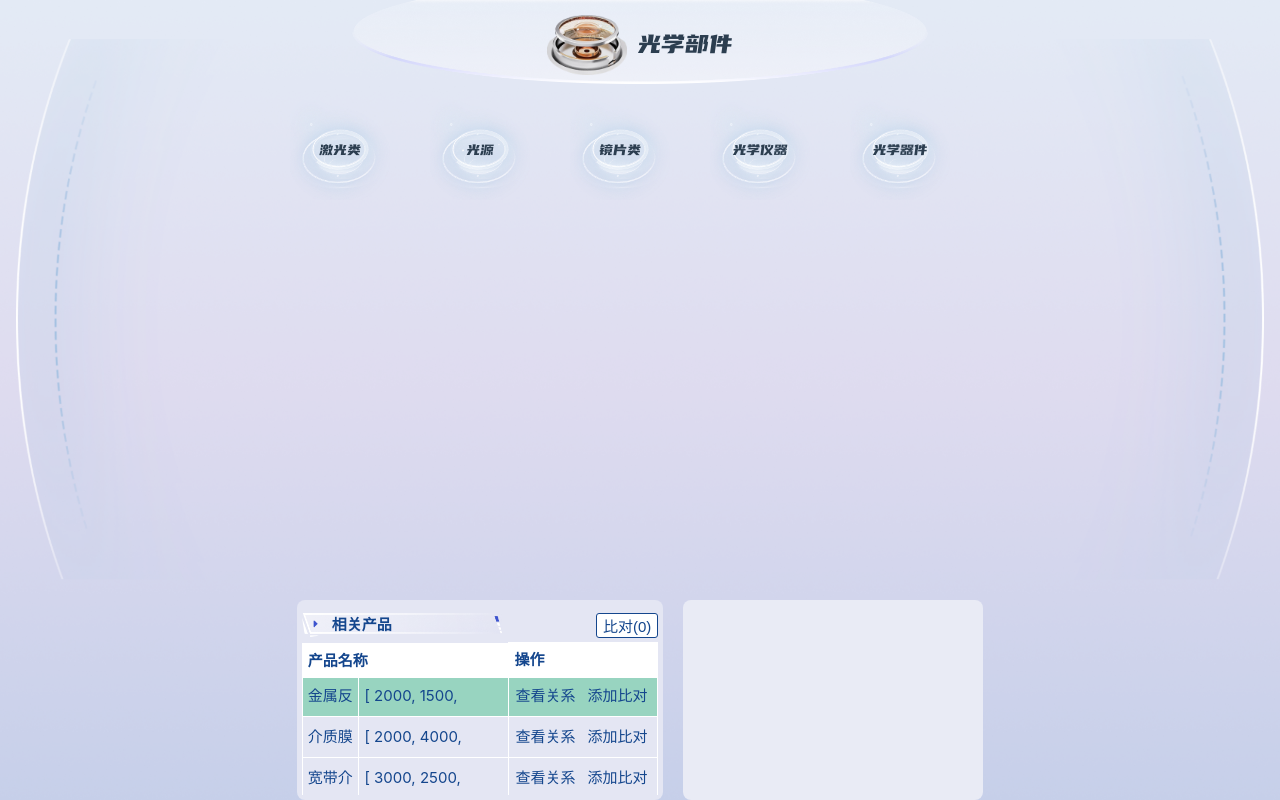
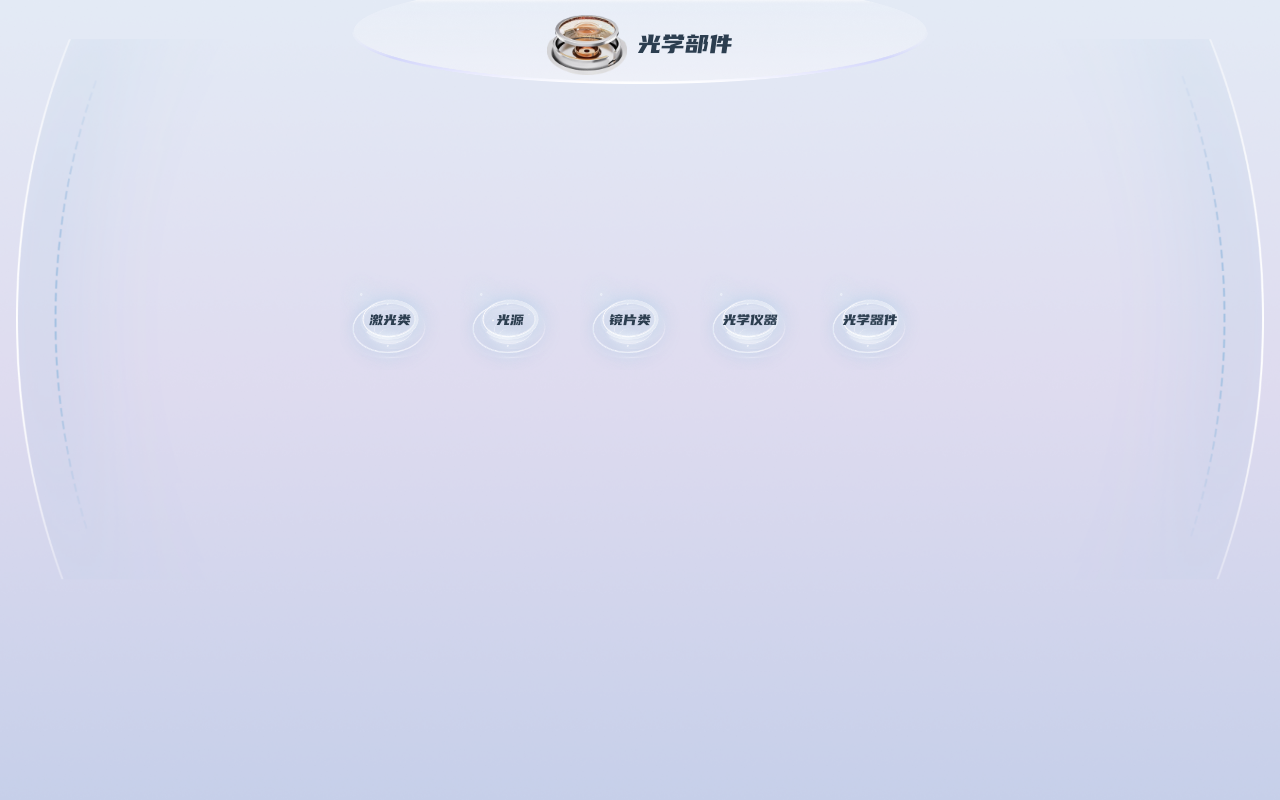
Before and after one commit to Yanzengyong/zz-demo, a Vue app: page / in a window 1280 px wide. Built offline with nearby package versions, Linux system fonts and the light colour scheme.

Commit message:
style：修改光学部件样式

```diff
--- a/src/components/StoreyComponent.vue
+++ b/src/components/StoreyComponent.vue
@@ -169,8 +169,8 @@ const nodeClick = (node, parentNode) => {
   height: 100%;
   position: relative;
   display: flex;
-  align-content: center;
-  justify-content: flex-start;
+  align-items: center;
+  justify-content: center;
   flex-direction: column;
 }
 .kind-title{
@@ -179,10 +179,8 @@ const nodeClick = (node, parentNode) => {
   background-image: url('@/assets/images/kind_title_bg.png');
   background-size: 100%;
   background-repeat: no-repeat;
-  position: relative;
+  position: absolute;
   top: 0;
-  left: 50%;
-  transform: translateX(-50%);
   display: flex;
   align-items: flex-start;
   justify-content: center;
@@ -201,7 +199,7 @@ const nodeClick = (node, parentNode) => {
 }
 
 .storey_img{
-  width: 100%;
+  width: 80%;
   height: 100px;
   /* min-height: 200px; */
   background-image: url('@/assets/images/Group.png');
@@ -249,9 +247,9 @@ const nodeClick = (node, parentNode) => {
   line-height: 100px;
   font-family: 'YouSheBiaoTiHei';
 }
-/* .ment-item-img:last-child{
+.ment-item-img:last-child{
   margin-right: 0;
-} */
+}
 .ment-item{
   cursor: pointer;
   width: auto;
--- a/src/router/index.js
+++ b/src/router/index.js
@@ -1,5 +1,5 @@
 import { createRouter, createWebHistory } from 'vue-router'
-import MainView from '../view/main.vue'
+import ChainView from '../view/chain.vue'
 import PolicyView from '../view/policy.vue'
 import ProductView from '../view/product.vue'
 import ProductRelationView from '../view/productRelation.vue'
@@ -10,8 +10,8 @@ const router = createRouter({
   routes: [
     {
       path: '/',
-      name: 'Main',
-      component: MainView
+      name: 'Chain',
+      component: ChainView
     },
     {
       path: '/policy',
--- /dev/null
+++ b/src/view/chain.vue
@@ -0,0 +1,118 @@
+<script setup lang="ts">
+import { ref } from 'vue';
+import Storey from '../components/StoreyComponent.vue'
+
+/*************************** storey上部分层级展开显示 ****************************/
+
+const treeData = ref([
+  {
+    id: 1,
+    label: '光学部件',
+    children: [
+      {
+        id: 2,
+        label: '激光类'
+      },
+      {
+        id: 3,
+        label: '光源'
+      },
+      {
+        id: 4,
+        label: '镜片类',
+        children: [
+          {
+            id: 7,
+            label: '透射镜片'
+          },
+          {
+            id: 8,
+            label: '反射镜片',
+            children: [
+              {
+                id: 12,
+                label: '平面反射镜片'
+              },
+              {
+                id: 13,
+                label: '球面反射镜片'
+              },
+              {
+                id: 14,
+                label: '非球面反射镜片',
+                children: [
+                  {
+                    id: 16,
+                    label: '紫外光非球面3D高反射率反射镜'
+                  }
+                ]
+              },
+              {
+                id: 15,
+                label: '半反射镜片'
+              }
+            ]
+          },
+          {
+            id: 9,
+            label: '折射镜'
+          },
+          {
+            id: 10,
+            label: '定位镜'
+          },
+          {
+            id: 11,
+            label: '声光偏转器'
+          }
+        ]
+      },
+      {
+        id: 5,
+        label: '光学仪器'
+      },
+      {
+        id: 6,
+        label: '光学器件'
+      }
+    ]
+  }
+])
+</script>
+
+<template>
+  <main class="main-container">
+    <div class="storey-container">
+      <Storey :treeData="treeData"/>
+    </div>
+    <div class="chart-container">
+
+
+    </div>
+
+  </main>
+</template>
+
+<style lang="scss" scoped>
+.main-container {
+  width: 100%;
+  height: 100%;
+  background: linear-gradient(180deg, #C2D8FB 0%, #DEDBEF 48%, #E4D4E7 100%);
+  border-radius: 0px 0px 0px 0px;
+  position: relative;
+  background-image: url('@/assets/images/bg.png');
+  background-size: 100% 100%;
+  background-repeat: no-repeat;
+  display: flex;
+  flex-direction: column;
+  align-items: center;
+}
+
+.storey-container {
+  width: 90%;
+  height: 80%;
+}
+
+
+
+</style>
```
